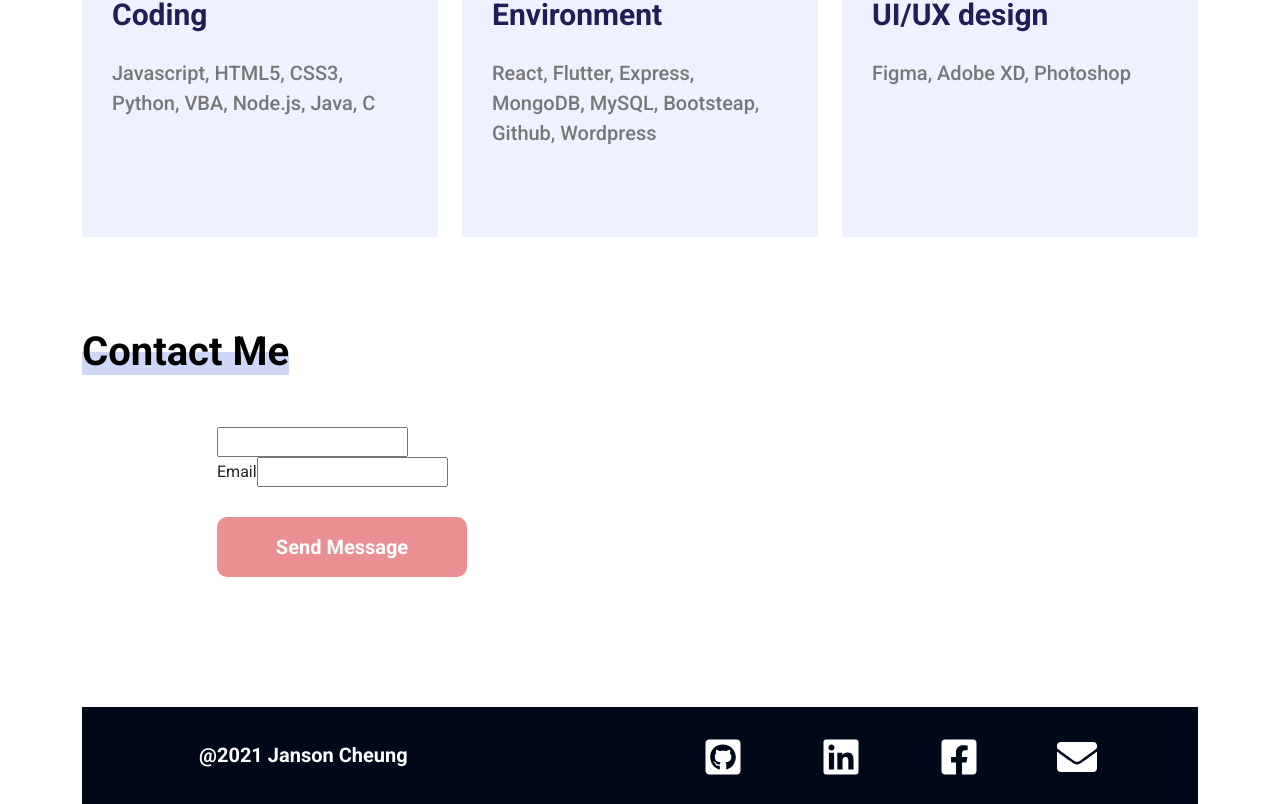
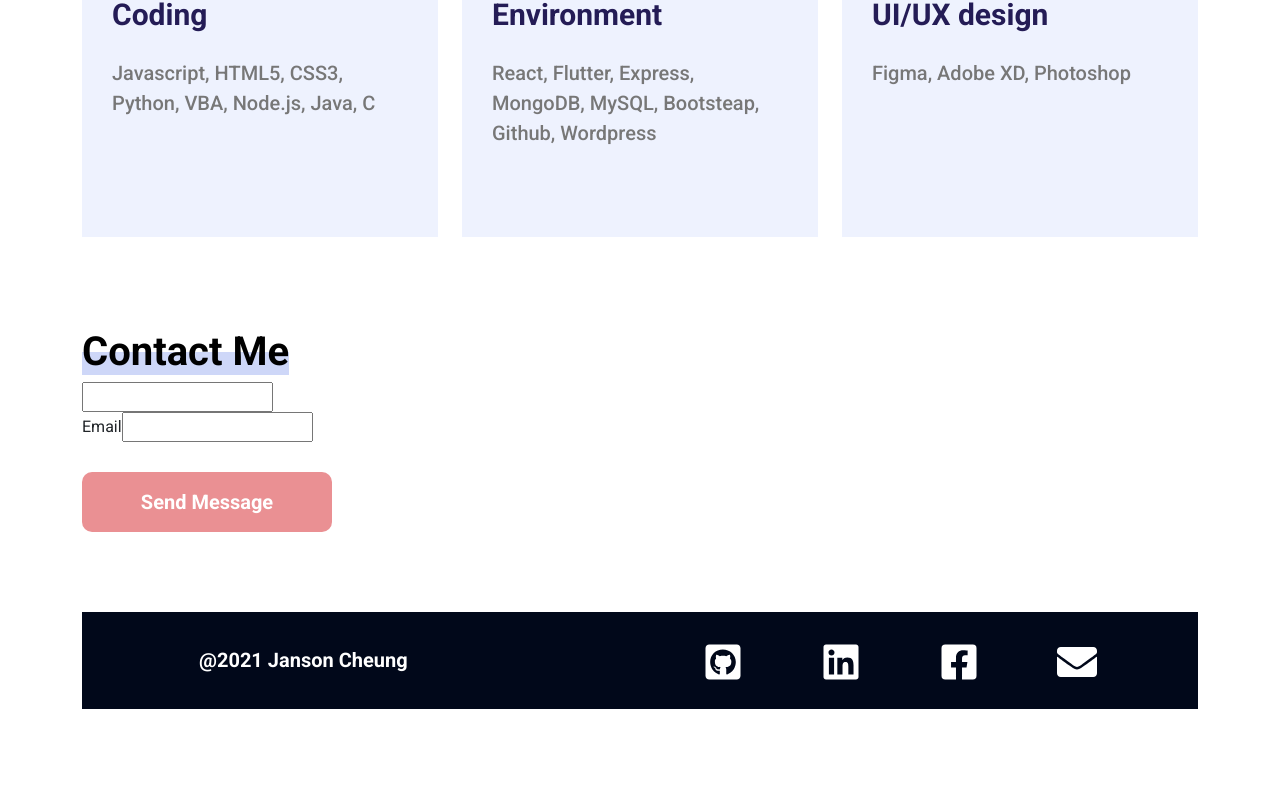
Before and after one commit to janson0004/NewPortfolio, a React (Create React App) app: page /about in a window 1280 px wide. Shown: the part 926-1730 px from the top of the page. After the commit the page ends 1635 px from the top, so only its background shows below. Built offline with nearby package versions, Linux system fonts and the light colour scheme.

Commit message:
form test

```diff
--- a/src/views/About.jsx
+++ b/src/views/About.jsx
@@ -79,14 +79,14 @@ const About = () => {
       </CustomRow>
 
       <HeadLine id="ContactMe">Contact Me</HeadLine>
-      <ContactForm
+      {/* <ContactForm
         name="contact v1"
         method="post"
         data-netlify="true"
         onSubmit="submit"
-      >
-        <input type="hidden" name="form-name" value="contact v1" />
-        {/* <FormTitle>Your Name</FormTitle>
+      > */}
+      {/* <input type="hidden" name="form-name" value="contact v1" /> */}
+      {/* <FormTitle>Your Name</FormTitle>
         <BarWrapper>
           <IconAndTagWrapper>
             <CustomIcon>
@@ -123,6 +123,13 @@ const About = () => {
             ></MessageInput>
           </IconWrapper>
         </MessageWrapper> */}
+      <form
+        name="contact v1"
+        method="post"
+        data-netlify="true"
+        onSubmit="submit"
+      >
+        <input type="hidden" name="form-name" value="contact v1" />
         <div>
           <label>
             <input type="text" name="name"></input>
@@ -135,7 +142,8 @@ const About = () => {
         </div>
 
         <SubmitButton type="submit">Send Message</SubmitButton>
-      </ContactForm>
+      </form>
+      {/* </ContactForm> */}
     </CustomContainer>
   );
 };
```
